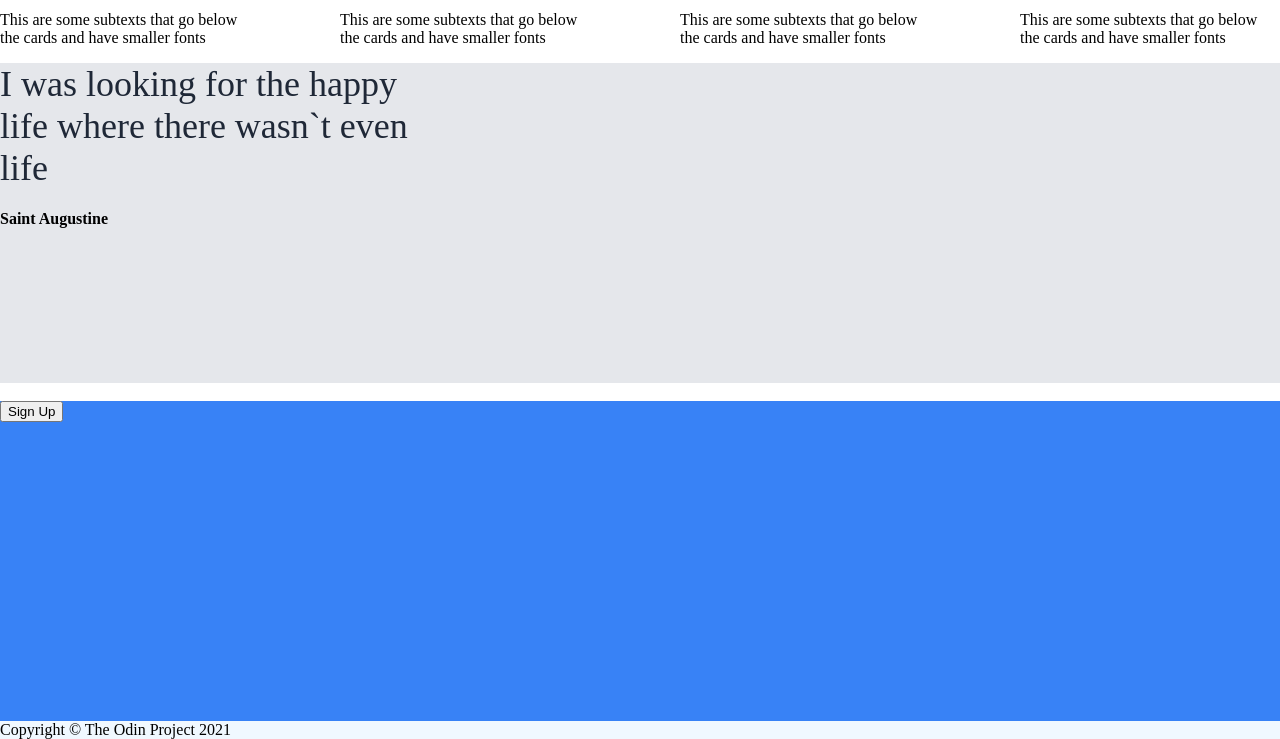
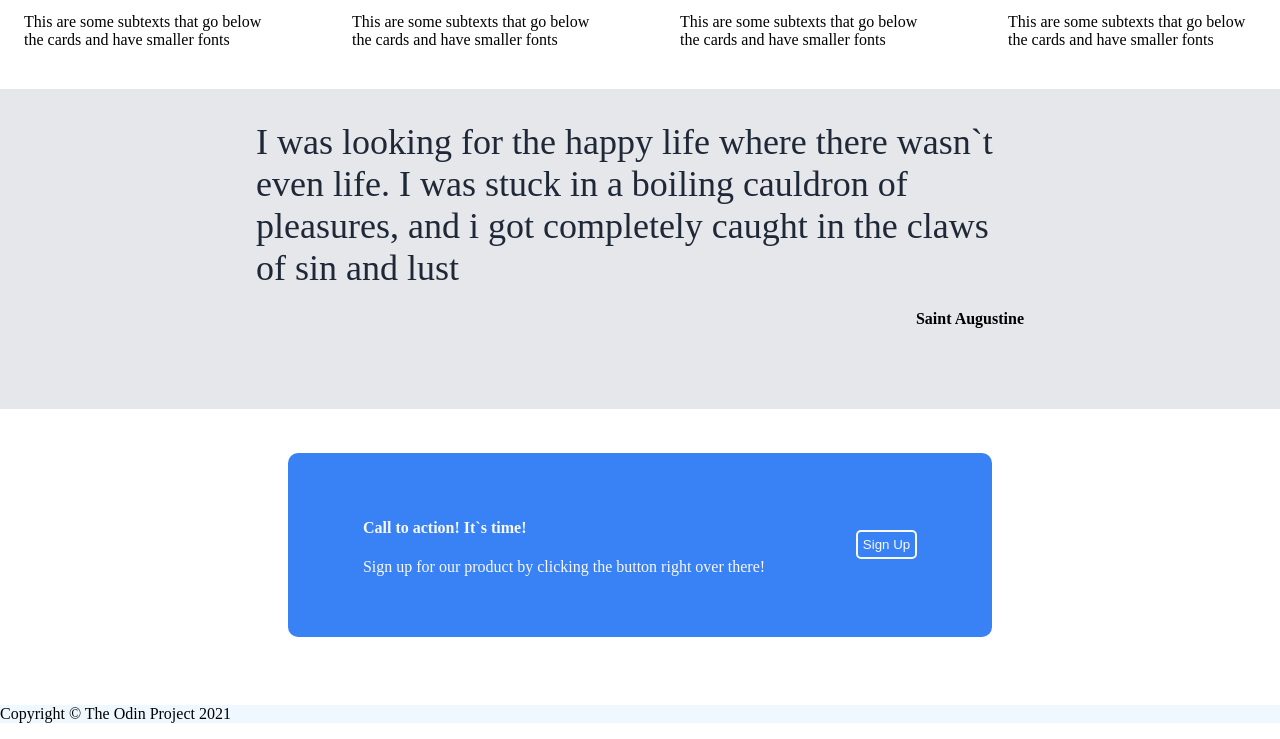
Before and after one commit to Lira-1310/landing-page, a plain HTML site: page index.html in a window 1280 px wide. Shown: the part 866-1605 px from the top of the page. Drawn offline with Linux system fonts and the light colour scheme.

Commit message:
"Positions and sytles the call-to-action section"

```diff
--- a/index.html
+++ b/index.html
@@ -55,13 +55,16 @@
       </div>
 
         <div class="quote-section">
-          <h3 class="text">I was looking for the happy life where there wasn`t even life</h3>
-          <h4 class="author">Saint Augustine</h4>
+          <div class="quote-content">
+            <h3 class="text">I was looking for the happy life where there wasn`t even life. I was stuck in a boiling cauldron of pleasures, and i got completely caught in the claws of sin and lust</h3>
+            <h4 class="author">Saint Augustine</h4>
+          </div>
+
         </div>
         <div class="call-to-action-section">
           <div class="ad-container">
-            <div class="ad-text"><h3></h3>
-            <p></p></div>
+            <div class="ad-text"><h4>Call to action! It`s time!</h4>
+            <p>Sign up for our product by clicking the button right over there!</p></div>
             <button class="ad-button">Sign Up</button>
           </div>
         </div>
--- a/style.css
+++ b/style.css
@@ -57,14 +57,18 @@ footer {
   /* display: block; */
 }
 .btn-signup,
-.call-to-action-section {
+.ad-container {
   background-color: #3882f6;
 }
 .info-header {
   font: 36px extra-bold #1f2937;
 }
 .quote-section {
+  display: flex;
   background-color: #e5e7eb;
+  align-content: center;
+  justify-content: center;
+  margin-bottom: -3vh;
 }
 .quote .text {
   font: 36px light italic #1f2937;
@@ -82,6 +86,7 @@ h2.info-header {
 h3.text {
   font: 36px light-italic;
   color: #1f2837;
+  margin-bottom: 0;
 }
 .header-nav {
   display: flex;
@@ -92,7 +97,7 @@ h3.text {
 
 ul.header-link {
   display: flex;
-  gap: 10px;
+  gap: 2rem;
 }
 li.left-links {
   margin-left: auto;
@@ -121,7 +126,7 @@ li.left-links {
   min-width: 30vh;
   /* justify-content: center; */
 }
-.text,
+header .text,
 .img-header {
   min-width: 30%;
   max-width: 35%;
@@ -132,9 +137,13 @@ button.btn-signup {
   display: inline;
 }
 
-button.btn-signup {
+button.btn-signup,
+button.ad-button {
   /* max-width: 15%; */
   max-width: 5rem;
+  border-radius: 5px;
+  color: #f9f8fa;
+  padding: 0.3rem;
 }
 
 h1,
@@ -146,12 +155,8 @@ h1,
 .card {
   max-width: 15rem;
   min-height: 20rem;
-  /* max-height: 200rem; */
-  /* border: 2px blue; */
   border-sizing: 5px;
-  /* border-color: red; */
-  border: 1rem solid #008dff;
-  /* background-color: rebeccapurple; */
+  border: 5px solid #008dff;
   border-radius: 1.2rem;
 }
 
@@ -166,10 +171,54 @@ h1,
   max-width: 18rem;
 }
 
-.text {
+header .text {
   margin: 0;
 }
 
 .call-to-action-section {
-  margin-bottom: auto;
+  /* margin-bottom: auto; */
+  display: flex;
+  justify-content: center;
+  align-items: center;
 }
+.quote-content {
+  display: flex;
+  flex-flow: column nowrap;
+  max-width: 60%;
+  max-height: 10rem;
+}
+
+h4.author {
+  align-self: flex-end;
+  margin-bottom: 30vh;
+  /* display: inline; */
+  display: inline;
+}
+.ad-container {
+  min-width: 50%;
+  min-height: 15vh;
+  border-radius: 10px;
+  display: flex;
+  justify-content: space-evenly;
+  align-items: center;
+  padding: 2rem;
+  gap: 3rem;
+}
+
+button.ad-button {
+  background-color: inherit;
+  border: 2px solid #f9f8fa;
+  color: #f9f8fa;
+}
+
+.ad-container h4 {
+  color: #f9f8fa;
+}
+
+.ad-container p {
+  color: #f9f8fa;
+}
+
+.card-section {
+  padding: 3vh;
+}
```
